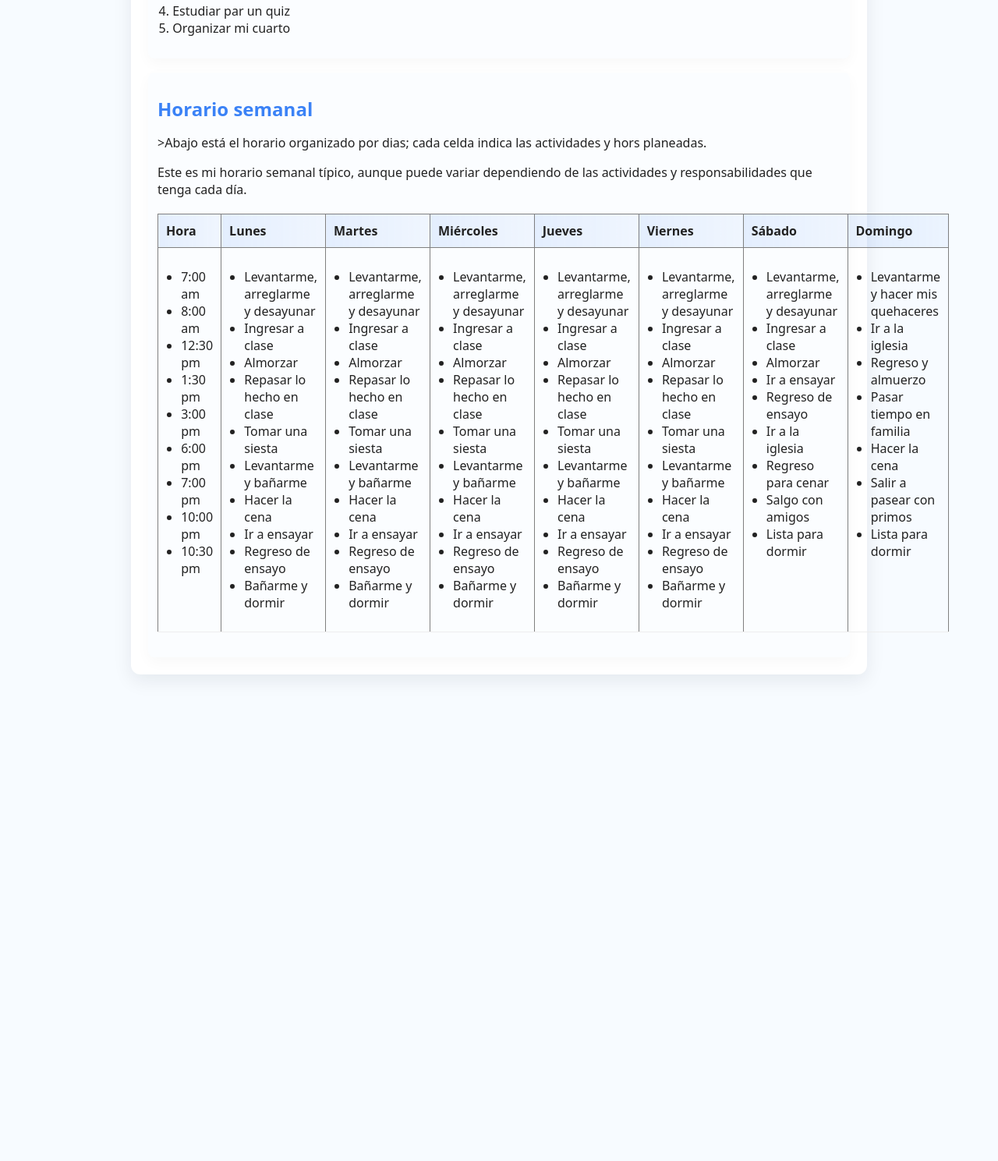
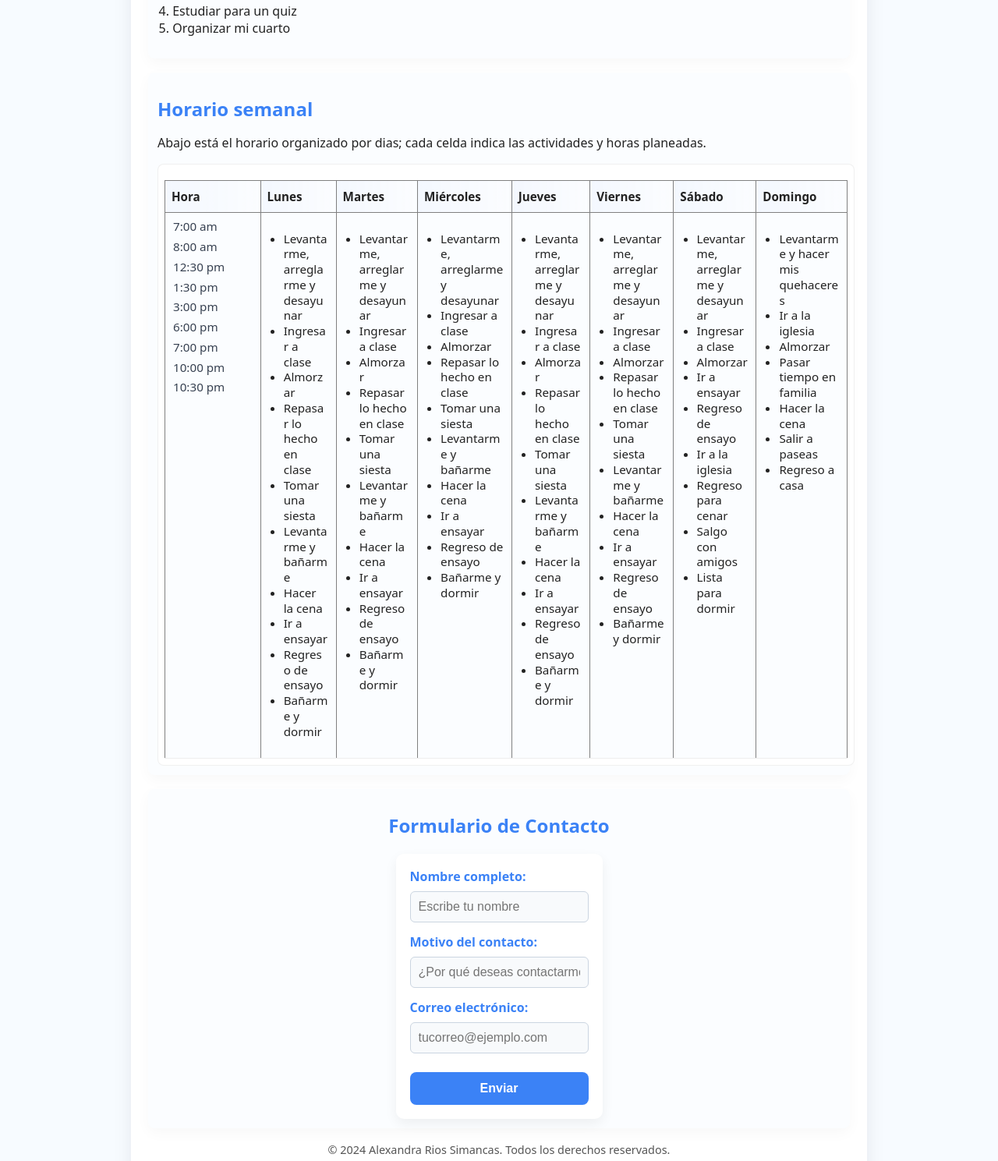
Before and after one commit to riosalexa1309-max/mi-pagina-web, a plain HTML site: page index.html in a window 1280 px wide. Shown: the part 931-2420 px from the top of the page at 78% size. Before the commit the page ends 1840 px from the top, so only its background shows below. Drawn offline with Linux system fonts and the light colour scheme.

Commit message:
Actualizacion html

```diff
--- a/index.html
+++ b/index.html
@@ -8,17 +8,15 @@
 </head>
 <body>
     <div class="container">
-        <header>
-            <!-- Coloca aquí el archivo de imagen en la misma carpeta con nombre 'avatar.jpg' o cambia la ruta -->
+        <header id class="header-principal">
             <img src="img. lab7 .jpg" alt="Foto de Alexandra Rios" class="avatar" />
 
-            <div>
-                <h1>Alexandra Rios Simancas</h1>
+            <div class="header-info">
+                <h1 id="mi-nombre">Alexandra Rios Simancas</h1>
                 <p class="meta">18 años · Estudiante de Ingeniería Mecatrónica · Técnica en Sistemas · Técnica en Mantenimiento Electromecánico</p>
                 <p class="lead">Actualmente estoy realizando un curso básico de programación. He aprendido conceptos básicos de <strong>HTML</strong>, <strong>JavaScript</strong> y <strong>CSS</strong>.</p>
 
                 <p class="socials">
-                    <!-- Los enlaces abren en una pestaña nueva. Si no tienes la cuenta exacta, edita las URLs o deja '#' -->
                     <a href="https://instagram.com/alexa_r13S" target="_blank" rel="noopener">Instagram: @alexa_r13S</a>
                     <a href="https://www.facebook.com/Alexandra.Rios" target="_blank" rel="noopener">Facebook: @Alexandra Rios</a>
                     <a href="https://www.tiktok.com/@AlexaRios" target="_blank" rel="noopener">TikTok: @Alexa Rios</a>
@@ -26,21 +24,21 @@
             </div>
         </header>
 
-        <main class="grid">
-            <section class="card">
+        <main class="grid dos-columnas">
+            <section class="card introduccion" id="introduccion">
                 <h2>Introducción</h2>
                 <p>Soy Alexandra Rios Simancas, tengo 18 años y estudio Ingeniería Mecatrónica. También cuento con formación técnica en Sistemas y en Mantenimiento Electromecánico. Me interesa aprender programación y actualmente curso un taller básico donde he trabajado con HTML, CSS y JavaScript. En esta página encontrarás una breve hoja de vida, mis pasatiempos, tareas pendientes y mi horario semanal organizado.</p>
             </section>
 
-            <section class="card">
-                <h2>Hoja de vida (resumen)</h2>
+            <section class="card hoja-vida" id="hoja-vida">
+                <h2>Hoja de vida</h2>
                 <p><strong>Nombre:</strong> Alexandra Rios Simancas</p>
                 <p><strong>Edad:</strong> 18 años</p>
                 <p><strong>Formación:</strong> Técnica en Sistemas; Técnica en Mantenimiento Electromecánico; Estudiante de Ingeniería Mecatrónica</p>
                 <p><strong>Habilidades básicas:</strong> HTML, JavaScript, CSS</p>
             </section>
 
-            <section class="card full">
+            <section class="card full pasatiempos" id="pasatiempos">
                 <h2>Pasatiempos favoritos</h2>
                 <ul>
                 <li>Leer</li>
@@ -49,21 +47,22 @@
                 </ul>
             </section>
 
-            <section class="card full">
-                <h2>Tareas pendientes (ordenadas por prioridad)</h2>
+            <section class="card full tareas" id="tareas">
+                <h2>Tareas pendientes</h2>
                 <ol>
-                    <li>Ingresar a lases de inglés</li>
+                    <li>Ingresar a clases de inglés</li>
                     <li>Ir a ensayar</li>
                     <li>Hacer la cena</li>
-                    <li>Estudiar par un quiz</li>
+                    <li>Estudiar para un quiz</li>
                     <li>Organizar mi cuarto</li>
                 </ol>
             </section>
 
-            <section class="card full">
+            <section class="card full horario" id="horario">
                 <h2>Horario semanal</h2>
-                <p>>Abajo está el horario organizado por dias; cada celda indica las actividades y hors planeadas.</p>
-                <p>Este es mi horario semanal típico, aunque puede variar dependiendo de las actividades y responsabilidades que tenga cada día.</p>
+                <p>Abajo está el horario organizado por dias; cada celda indica las actividades y horas planeadas.</p>
+
+                <div class="table-wrap">
                 <table border="1" cellspacing="5" cellpadding="10">
                     <thead>
                         <tr>
@@ -80,7 +79,7 @@
                     <tbody>
                         <tr>
                             <td>
-                                <ul>
+                                <ul class="lista-horas">
                                     <li>7:00 am </li>
                                     <li>8:00 am </li>
                                     <li>12:30 pm </li>
@@ -92,7 +91,7 @@
                                     <li>10:30 pm </li>
                                 </ul>
                             </td>
-
+                            <!-- Lunes -->
                              <td>
                                 <ul>
                                     <li>Levantarme, arreglarme y desayunar</li>
@@ -107,7 +106,7 @@
                                     <li>Bañarme y dormir</li>
                                 </ul>
                             </td>
-
+                            <!-- Martes -->
                             <td>
                                 <ul>
                                     <li>Levantarme, arreglarme y desayunar</li>
@@ -122,7 +121,7 @@
                                     <li>Bañarme y dormir</li>
                                 </ul>
                             </td>
-
+                            <!-- Miércoles -->
                             <td>
                                 <ul>
                                     <li>Levantarme, arreglarme y desayunar</li>
@@ -137,7 +136,7 @@
                                     <li>Bañarme y dormir</li>
                                 </ul>
                             </td>
-
+                            <!-- Jueves -->
                             <td>
                                 <ul>
                                     <li>Levantarme, arreglarme y desayunar</li>
@@ -152,7 +151,7 @@
                                     <li>Bañarme y dormir</li>
                                 </ul>
                             </td>
-
+                            <!-- Viernes -->
                             <td>
                                 <ul>
                                     <li>Levantarme, arreglarme y desayunar</li>
@@ -167,7 +166,7 @@
                                     <li>Bañarme y dormir</li>
                                 </ul>
                             </td>
-
+                            <!-- Sábado -->
                             <td>
                                 <ul>
                                     <li>Levantarme, arreglarme y desayunar</li>
@@ -181,20 +180,45 @@
                                     <li>Lista para dormir</li>
                                 </ul>
                             </td>
-
+                            <!-- Domingo -->
                             <td>
                                 <ul>
                                     <li>Levantarme y hacer mis quehaceres</li>
                                     <li>Ir a la iglesia</li>
-                                    <li>Regreso y almuerzo</li>
+                                    <li>Almorzar</li>
                                     <li>Pasar tiempo en familia</li>
                                     <li>Hacer la cena</li>
-                                    <li>Salir a pasear con primos</li>
-                                    <li>Lista para dormir</li>
+                                    <li>Salir a paseas</li>
+                                    <li>Regreso a casa</li>
                                 </ul>
                             </td>
                         </tr>
+                    </tbody>
                 </table>
+                </div>
             </section>
+
+    <!-- Formulario de contacto -->
+        <section class="card full contacto" id="contacto">
+        <h2>Formulario de Contacto</h2>
+        <form id="form-contacto" class="formulario" action="#" method="post">
+        <label for="nombre">Nombre completo:</label>
+        <input id="nombre" name="nombre" type="text" placeholder="Escribe tu nombre">
+
+        <label for="motivo">Motivo del contacto:</label>
+        <input id="motivo" name="motivo" type="text" placeholder="¿Por qué deseas contactarme?">
+
+        <label for="email">Correo electrónico:</label>
+        <input id="email" name="email" type="email" placeholder="tucorreo@ejemplo.com">
+
+        <button class="btn-enviar" type="submit">Enviar</button>
+    </form>
+</section>
+
+        </main>
+        <footer class="pie">
+            <p>&copy; 2024 Alexandra Rios Simancas. Todos los derechos reservados.</p>
+        </footer>
+    </div>
 </body>
 </html>
--- a/style.css
+++ b/style.css
@@ -12,42 +12,131 @@ p.lead{ margin:6px 0 12px; color:var(--muted); }
 .grid{ display:grid; grid-template-columns:1fr 1fr; gap:18px; margin-top:18px; }
 .full{ grid-column:1 / -1; }
 ul, ol{ padding-left:1.2rem; }
-table{ width:100%; border-collapse:collapse; margin: 20px 0; }
+table{ width:100%; border-collapse:collapse; margin-top:12px; }
 thead th{ background:linear-gradient(90deg, rgba(59,130,246,0.12), rgba(59,130,246,0.06)); padding:10px; text-align:left; }
 td{ vertical-align:top; padding:10px; border-bottom:1px solid #eee; }
 .card{ background:#fbfdff; padding:12px; border-radius:8px; box-shadow:0 6px 18px rgba(12,20,40,0.03); }
 footer{ text-align:center; margin-top:18px; color:var(--muted); font-size:0.9rem; }
 @media (max-width:720px){ .grid{ grid-template-columns:1fr; } header{ flex-direction:row; } .avatar{ width:90px; height:90px; } }
 
-form {
-        width: 300px;
-        padding: 15px;
-        border: 1px solid #ccc;
+
+/* ----- Ajustes específicos para la tabla (añadido para mejorar presentación) ----- */
+.table-wrap {
+  width: 100%;
+  overflow-x: auto;
+  -webkit-overflow-scrolling: touch;
+  margin-top: 12px;
+  border-radius: 8px;
+  border: 1px solid rgba(0,0,0,0.06);
+  padding: 8px;
+  background: white;
+}
+
+.table-wrap table {
+  width: 100%;
+  border-collapse: collapse;
+  table-layout: auto;
+  max-width: 100%;
+}
+
+.table-wrap thead th {
+  padding: 10px 8px;
+  text-align: left;
+  background: linear-gradient(90deg, rgba(59,130,246,0.06), rgba(59,130,246,0.02));
+  font-weight:700;
+  font-size: 0.95rem;
+  position: sticky;
+  top: 0;
+  z-index: 2;
+}
+
+.table-wrap td {
+  padding: 8px 10px;
+  border-bottom: 1px solid #eee;
+  vertical-align: top;
+  word-break: break-word;
+  font-size: 0.95rem;
+  line-height: 1.3;
+}
+
+.table-wrap td:first-child,
+.table-wrap thead th:first-child {
+  width: 14%;
+  min-width: 80px;
+}
+
+.table-wrap tbody tr:nth-child(odd) {
+  background: #fbfdff;
+}
+
+.lista-horas { list-style: none; padding:0; margin:0; }
+.lista-horas li { margin-bottom:6px; color:#374151; font-size:0.95rem; }
+
+@media (max-width:760px){
+  .table-wrap thead th, .table-wrap td { font-size:0.88rem; padding:7px; }
+}
+
+/* ===== Estilos del Formulario de Contacto ===== */
+
+.formulario {
+  display: flex;
+  flex-direction: column;
+  gap: 14px;
+  margin-top: 12px;
+  background: #ffffff;
+  padding: 18px;
   border-radius: 10px;
-        background-color: #f7f7f7;
-        font-family: Arial, sans-serif;
+  box-shadow: 0 6px 16px rgba(0,0,0,0.06);
+  max-width: 500px;
 }
-    label {
-        font-weight: bold;
+
+.formulario label {
+  font-weight: 600;
+  color: #3b82f6;
+  margin-bottom: -6px;
 }
-    input {
-        width: 100%;
-        padding: 8px;
-        margin-top: 5px;
-        margin-bottom: 15px;
-        border-radius: 5px;
-        border: 1px solid #aaa;
+
+.formulario input {
+  padding: 10px;
+  border: 1px solid #cbd5e1;
+  border-radius: 6px;
+  font-size: 1rem;
+  outline: none;
+  transition: 0.2s ease;
+  background: #f8fafc;
 }
-    button {
-        width: 100%;
-        padding: 10px;
-        background-color: #008cff;
+
+.formulario input:focus {
+  border-color: #3b82f6;
+  background: #fff;
+  box-shadow: 0 0 0 3px rgba(59,130,246,0.15);
+}
+
+.btn-enviar {
+  margin-top: 10px;
+  padding: 12px;
+  background: #3b82f6;
   color: white;
-        font-size: 16px;
   border: none;
-        border-radius: 5px;
+  border-radius: 8px;
+  font-size: 1rem;
+  font-weight: 600;
   cursor: pointer;
+  transition: 0.25s ease;
 }
-    button:hover {
-        background-color: #006fd1;
+
+.btn-enviar:hover {
+  background: #1d4ed8;
 }
+
+.btn-enviar:active {
+  background: #1e40af;
+  transform: scale(0.98);
+}
+
+/* Centrado de la tarjeta del formulario */
+.card.contacto {
+  display: flex;
+  flex-direction: column;
+  align-items: center;
+}
```
Also changed, not shown: 1 other file. Lines whose indentation alone changed are shown as unchanged.
